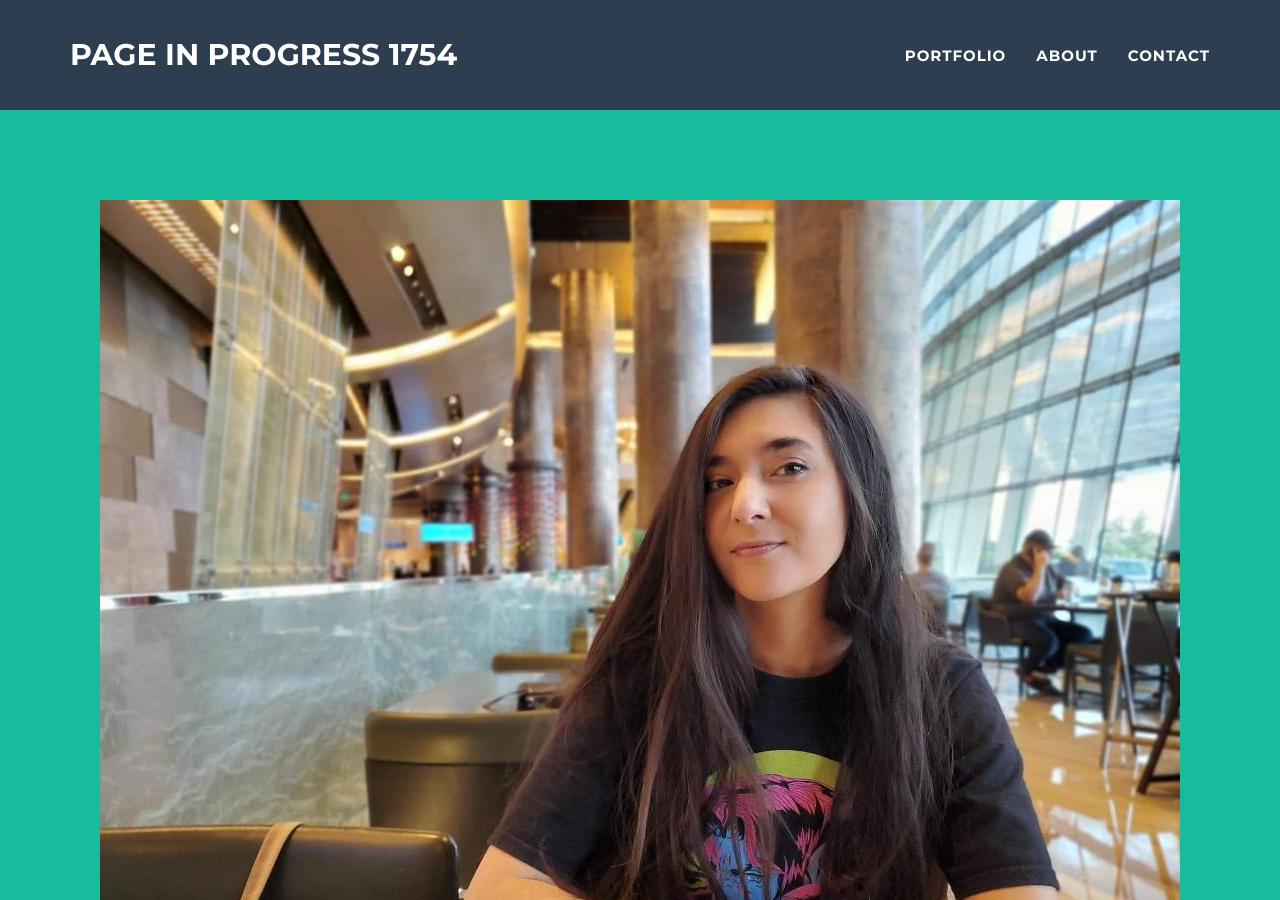
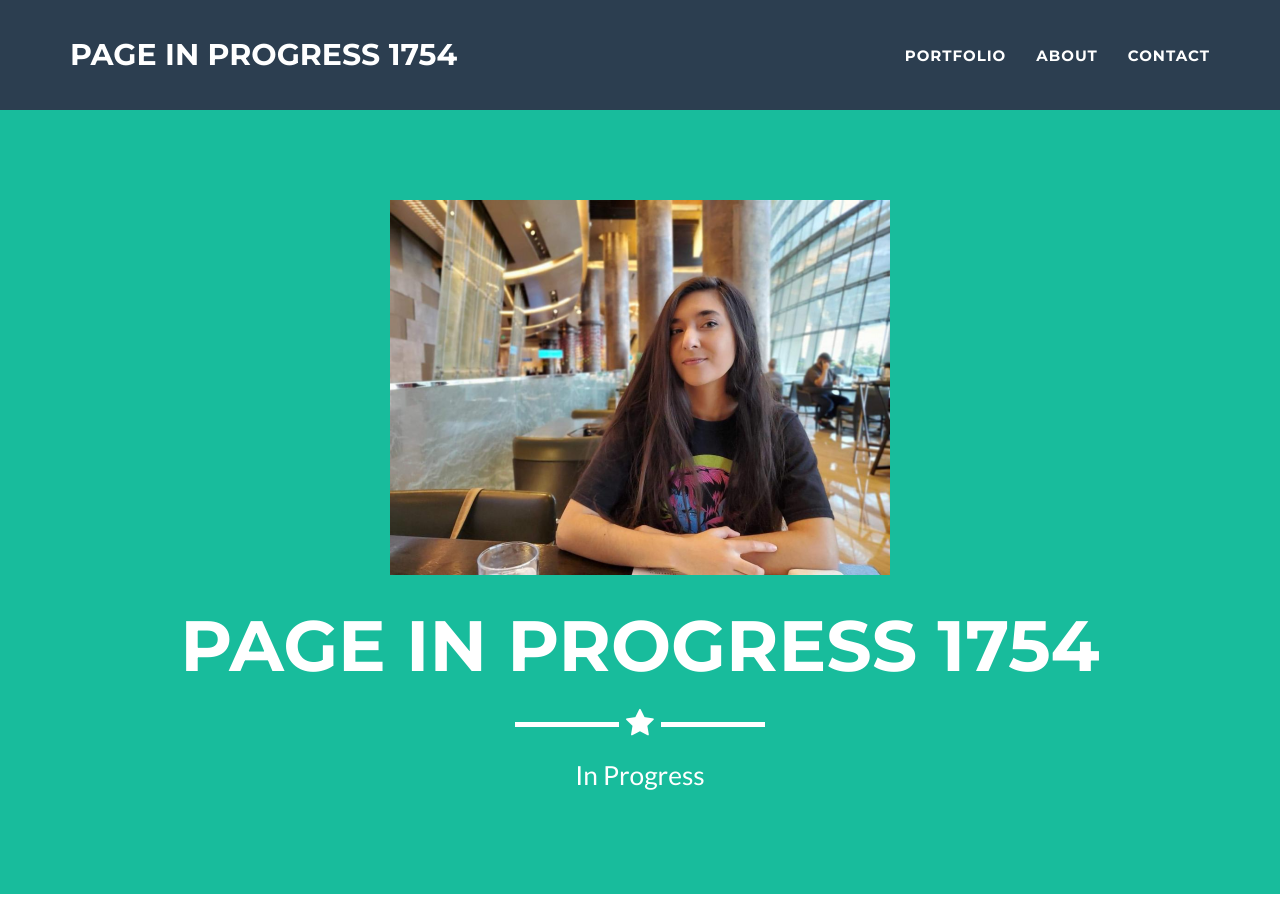
Before and after one commit to ash-chin/ash-chin.github.io, a Jekyll site: the page built from _posts/2014-07-18-project-1.markdown, in a window 1280 px wide and 900 px high. Built offline with Jekyll 4.4.1, drawn with Linux system fonts in a browser that asks for light colours.

Commit message:
Update header.html

```diff
--- a/_includes/header.html
+++ b/_includes/header.html
@@ -3,7 +3,7 @@
   <div class="container">
     <div class="row">
       <div class="col-lg-12">
-        <img class="rounded-circle img-responsive" src="img/mypic.jpeg" alt="MyPic" />
+        <img class="rounded-circle img-responsive" src="img/mypic_small.png" alt="MyPic" />
         <div class="intro-text">
           <span class="name">{{ site.title }}</span>
           <hr class="star-light" />
```
